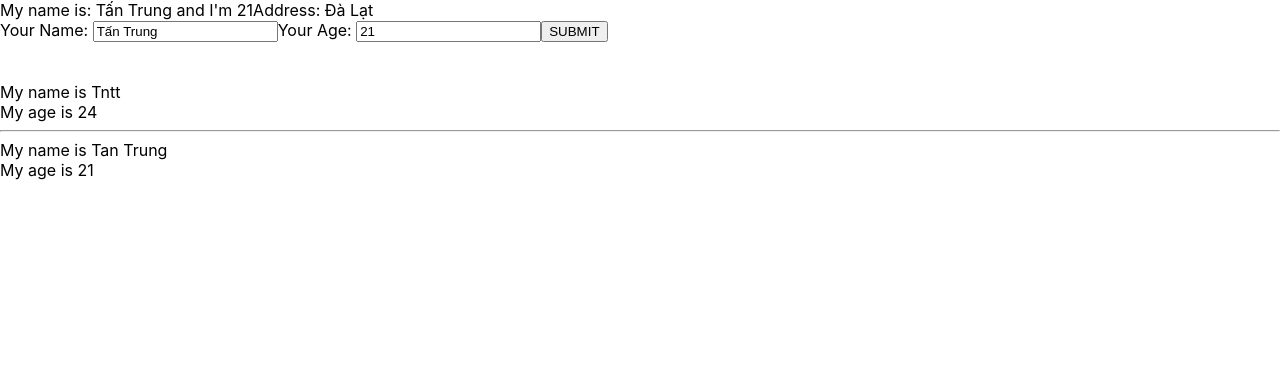
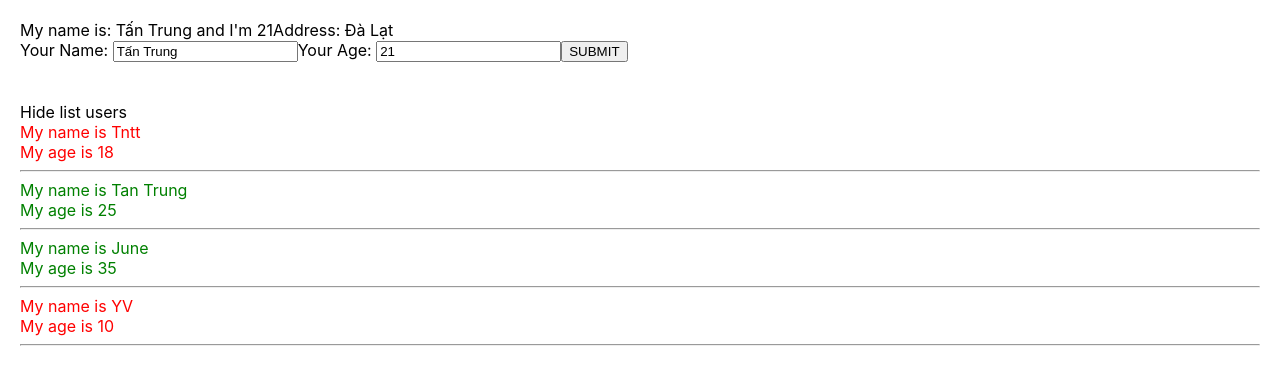
Before and after one commit to trungtt2162/react-ultimate-udemy, a React (Create React App) app: page / in a window 1280 px wide. Shown: the top 384 px of the page. Built offline with nearby package versions, Linux system fonts and the light colour scheme.

Commit message:
04/06/2023

```diff
--- a/src/App.css
+++ b/src/App.css
@@ -1,4 +1,12 @@
+.red {
+  color: red;
+}
+
+.green{
+  color: green;
+}
 body {
+  padding: 20px;
   margin: 0;
   font-family: -apple-system, BlinkMacSystemFont, 'Segoe UI', 'Roboto', 'Oxygen',
     'Ubuntu', 'Cantarell', 'Fira Sans', 'Droid Sans', 'Helvetica Neue',
--- a/src/components/DisplayInfo.js
+++ b/src/components/DisplayInfo.js
@@ -1,13 +1,37 @@
 import React from "react";
 
 class DisplayInfo extends React.Component {
+    state = {
+        isShowListUser: true
+    }
+    handleShowHide = () => {
+        this.setState({
+            isShowListUser: !this.state.isShowListUser
+        })
+    }
     render() {
-        console.log(this.props)
-        const { name, age } = this.props;
+
+        const { listUsers } = this.props;
         return (
             <div>
-                <div>My name is {name}</div>
-                <div>My age is {age}</div>
+                <div>
+                    <span onClick={(clickk) => { this.handleShowHide(clickk) }}>
+                        {this.state.isShowListUser === true ? "Hide list users" : "Unhide list users"}
+                    </span>
+                </div>
+                {this.state.isShowListUser &&
+                    <div>
+                        {listUsers.map((user) => {
+                            // console.log(">>check map", user);
+                            return (
+                                <div key={user.id} className={+user.age > 20 ? "green" : "red"}>
+                                    <div>My name is {user.name}</div>
+                                    <div>My age is {user.age}</div>
+                                    <hr></hr>
+                                </div>
+                            )
+                        })}
+                    </div>}
             </div>
         );
     }
--- a/src/components/MyComponent.js
+++ b/src/components/MyComponent.js
@@ -3,6 +3,14 @@ import UserInfo from "./UserInfo";
 import DisplayInfo from "./DisplayInfo";
 
 class MyComponent extends React.Component {
+    state = {
+        listUsers: [
+            { id: 1, name: "Tntt", age: "18" },
+            { id: 2, name: "Tan Trung", age: "25" },
+            { id: 3, name: "June", age: "35" },
+            { id: 3, name: "YV", age: "10" }
+        ]
+    }
     render() {
         return (
             <div>
@@ -22,9 +30,7 @@ class MyComponent extends React.Component {
                 </form> */}
                 <UserInfo></UserInfo>
                 <br /><br />
-                <DisplayInfo name="Tntt" age="24" />
-                <hr />
-                <DisplayInfo name="Tan Trung" age="21" />
+                <DisplayInfo listUsers={this.state.listUsers} />
             </div>
 
         );
--- a/src/index.js
+++ b/src/index.js
@@ -8,9 +8,9 @@ import store from './redux/store';
 const root = ReactDOM.createRoot(document.getElementById('root'));
 root.render(
   <Provider store={store}>
-    <React.StrictMode>
-      <App />
-    </React.StrictMode>
+    {/* <React.StrictMode> */}
+    <App />
+    {/* </React.StrictMode> */}
   </Provider>
 );
 
```
